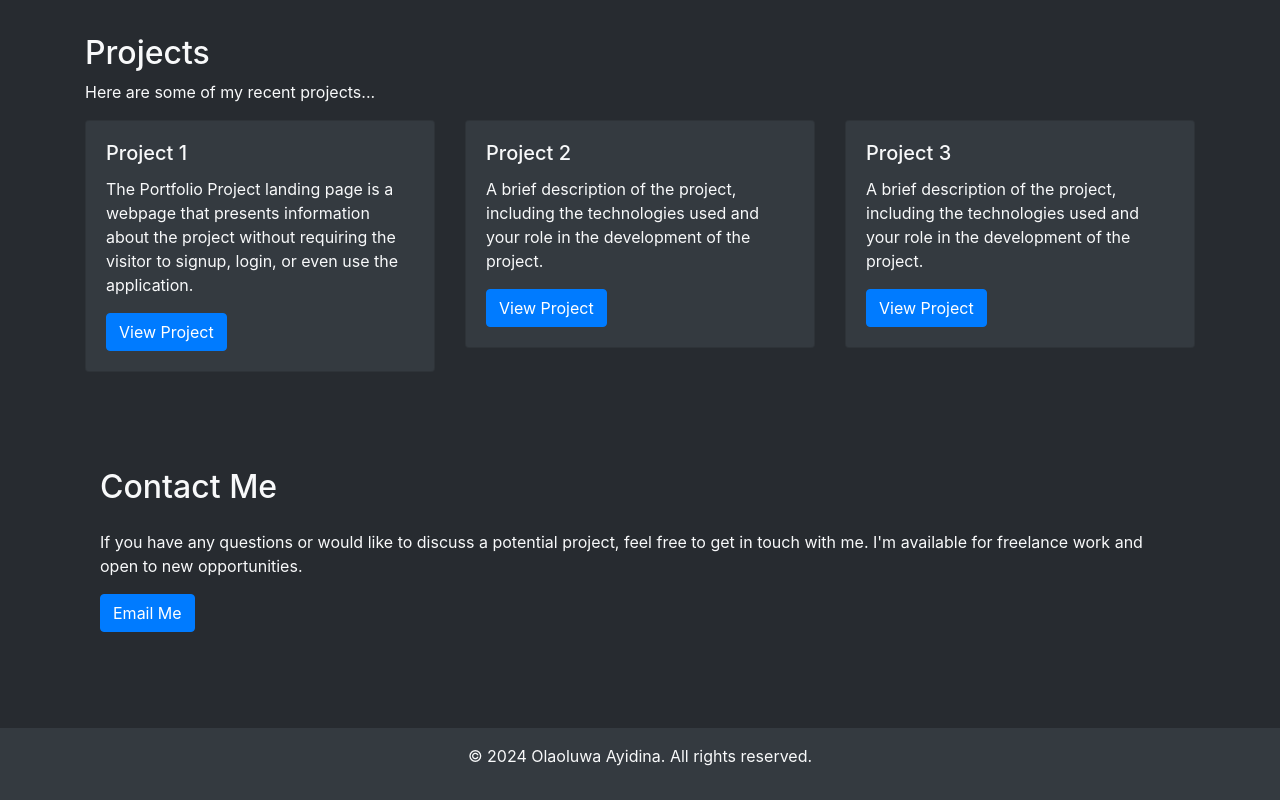
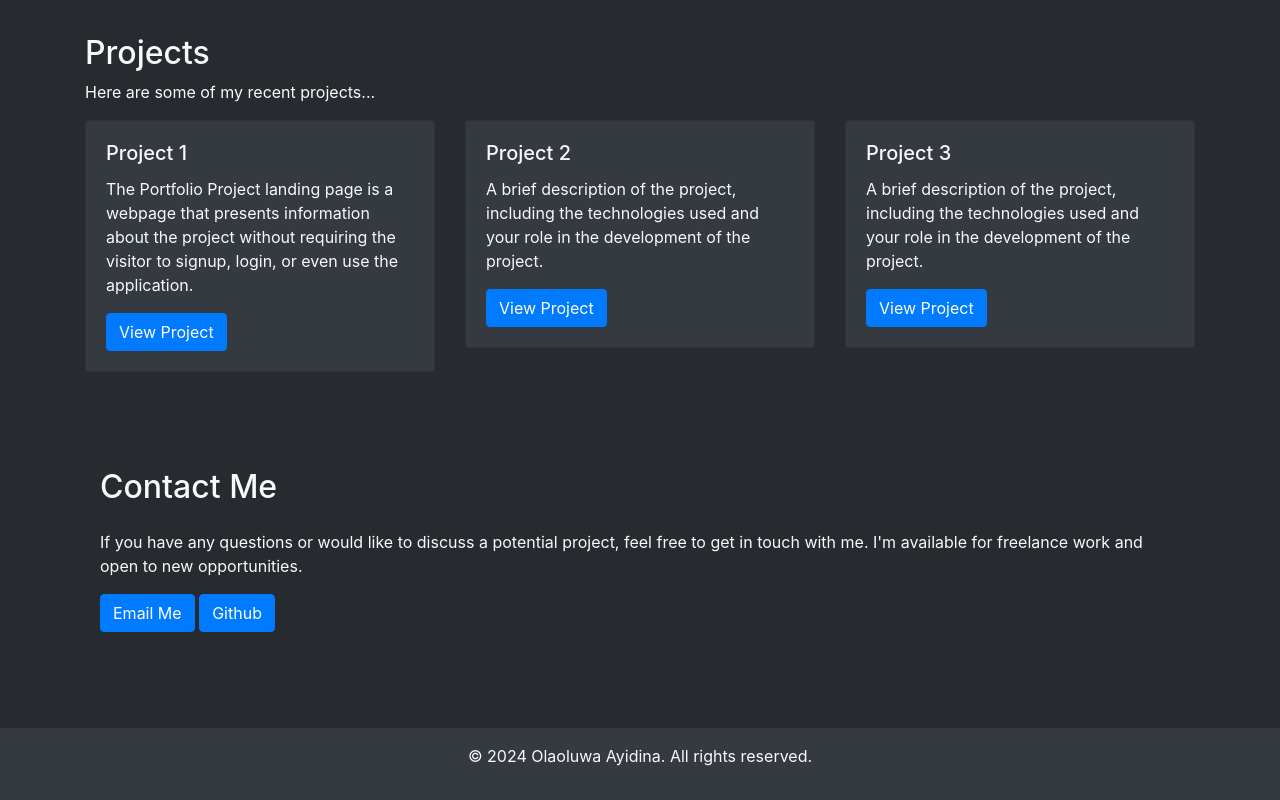
Before and after one commit to Olaoluwiv/MyLandingPage, a plain HTML site: page index.html in a window 1280 px wide. Shown: the part 760-1560 px from the top of the page. Drawn offline with nearby package versions, Linux system fonts and the light colour scheme.

Commit message:
Update index.html

```diff
--- a/index.html
+++ b/index.html
@@ -133,6 +133,7 @@
       <h2 class="mb-4">Contact Me</h2>
       <p>If you have any questions or would like to discuss a potential project, feel free to get in touch with me. I'm available for freelance work and open to new opportunities.</p>
       <a href="mailto:ayidina@gmail.com" class="btn btn-primary">Email Me</a>
+      <a href="mailto:ayidina@gmail.com" class="btn btn-primary">Github</a>
     </div>
   </section>
 
```
